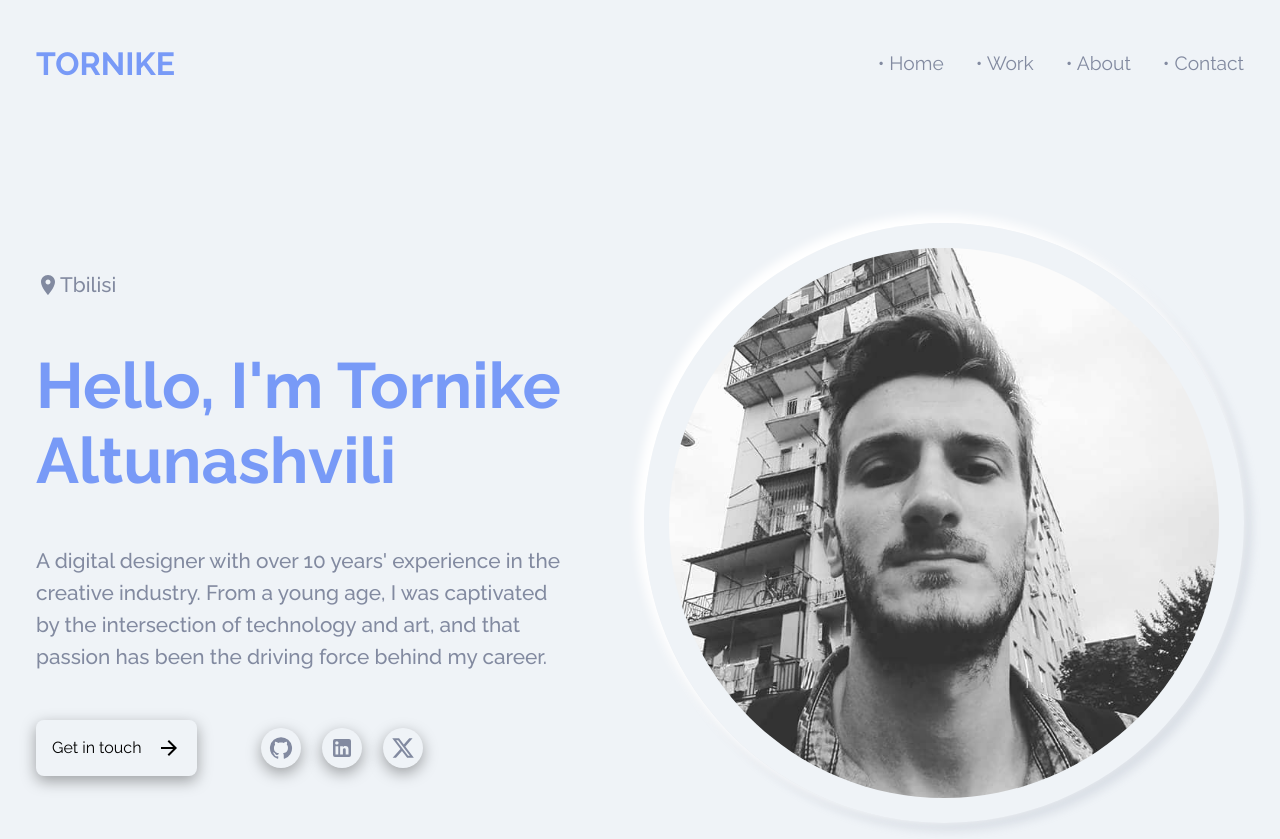
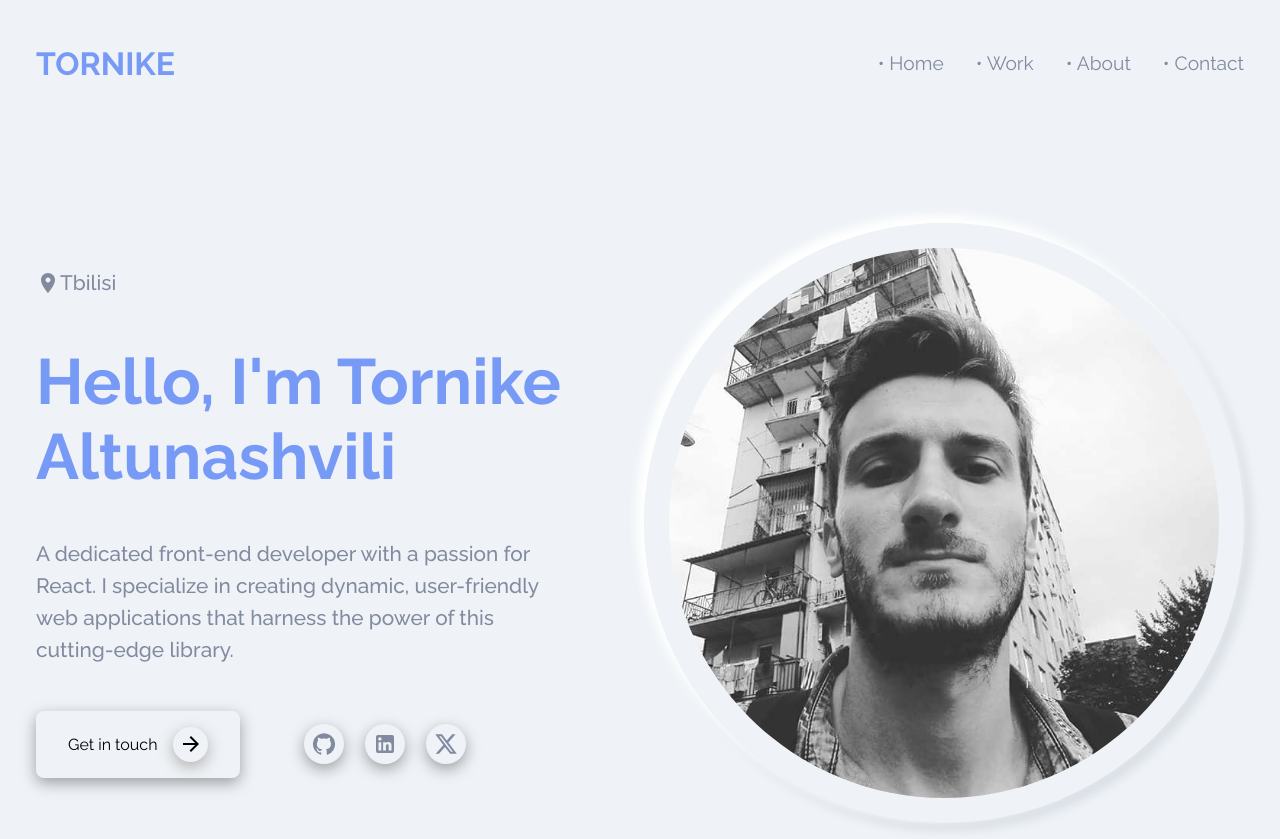
Before and after one commit to TornikeALT/new-porftolio, a React (Create React App) app: page /about in a window 1280 px wide. Built offline with nearby package versions, Linux system fonts and the light colour scheme.

Commit message:
made some corrections to about component

```diff
--- a/src/components/About.js
+++ b/src/components/About.js
@@ -19,12 +19,14 @@ function About() {
                     Hello, I'm Tornike Altunashvili
                 </h1>
                 <p>
-                    A digital designer with over 10 years' experience in the creative industry. From a young age, I was captivated by the intersection of technology and art, and that passion has been the driving force behind my career.
+                    A dedicated front-end developer with a passion for React. I specialize in creating dynamic, user-friendly web applications that harness the power of this cutting-edge library.
                 </p>
                 <div className={classes.icons}>
                     <div className={classes.arrow}>
                         <span>Get in touch</span>
-                        <ArrowForwardIcon className={classes.arrow_icon} />
+                        <div className={classes.arrow_bg_circle}>
+                            <ArrowForwardIcon className={classes.arrow_icon} />
+                        </div>
                     </div>
                     <div className={classes.social_links}>
                         <a href="https://github.com/TornikeALT?tab=repositories">
--- a/src/styles/about.module.css
+++ b/src/styles/about.module.css
@@ -36,7 +36,7 @@
     align-items: center;
     gap: 1rem;
     box-shadow: rgba(0, 0, 0, 0.35) 0px 5px 15px;
-    padding: 1rem;
+    padding: 1rem 2rem;
     border-radius: 8px;
     transition: box-shadow 0.3s cubic-bezier(0.25, 0.8, 0.25, 1);
 }
@@ -96,3 +96,13 @@
 .social_links a:hover {
     box-shadow: rgba(0, 0, 0, 0.6) 0px 5px 15px;
 }
+
+.arrow_bg_circle {
+    border-radius: 50%;
+    width: 35px;
+    height: 35px;
+    display: flex;
+    justify-content: center;
+    align-items: center;
+    box-shadow: rgba(160, 156, 156, 0.8) 0px 5px 15px;
+}
```
